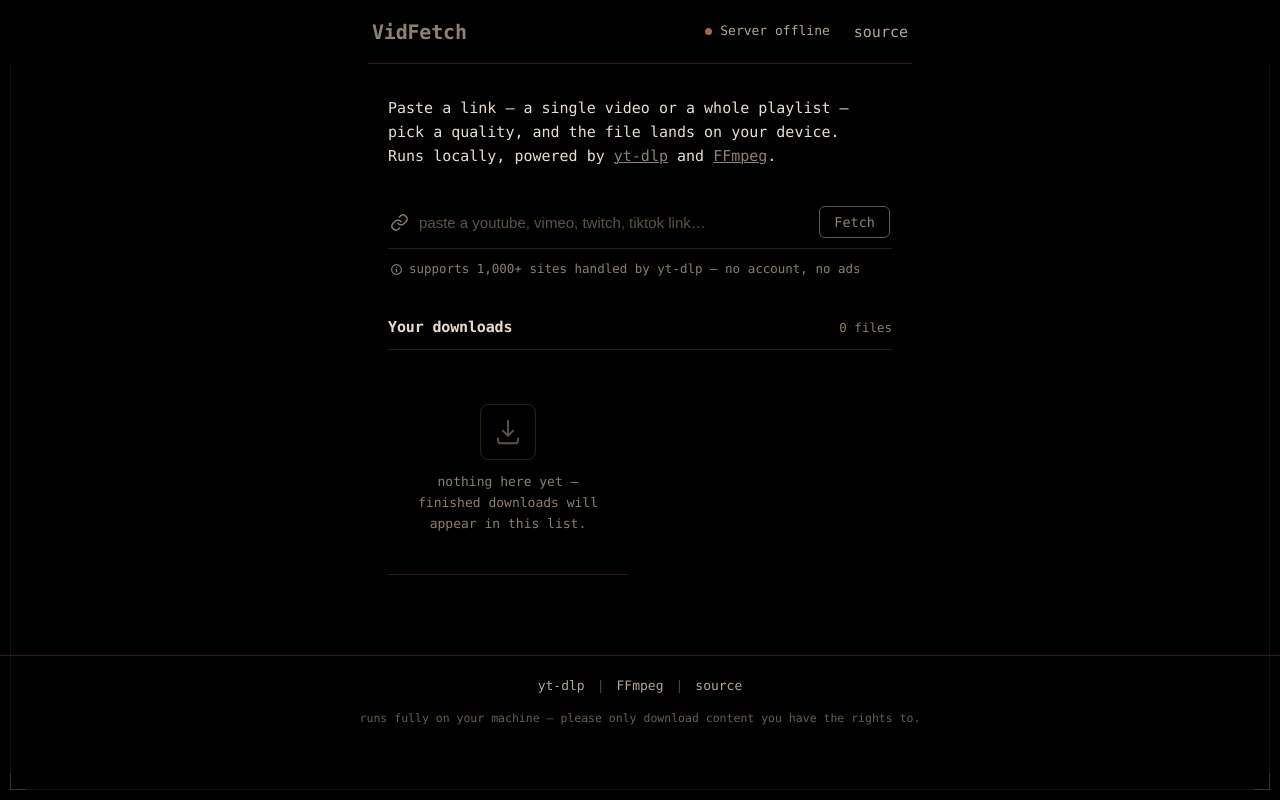
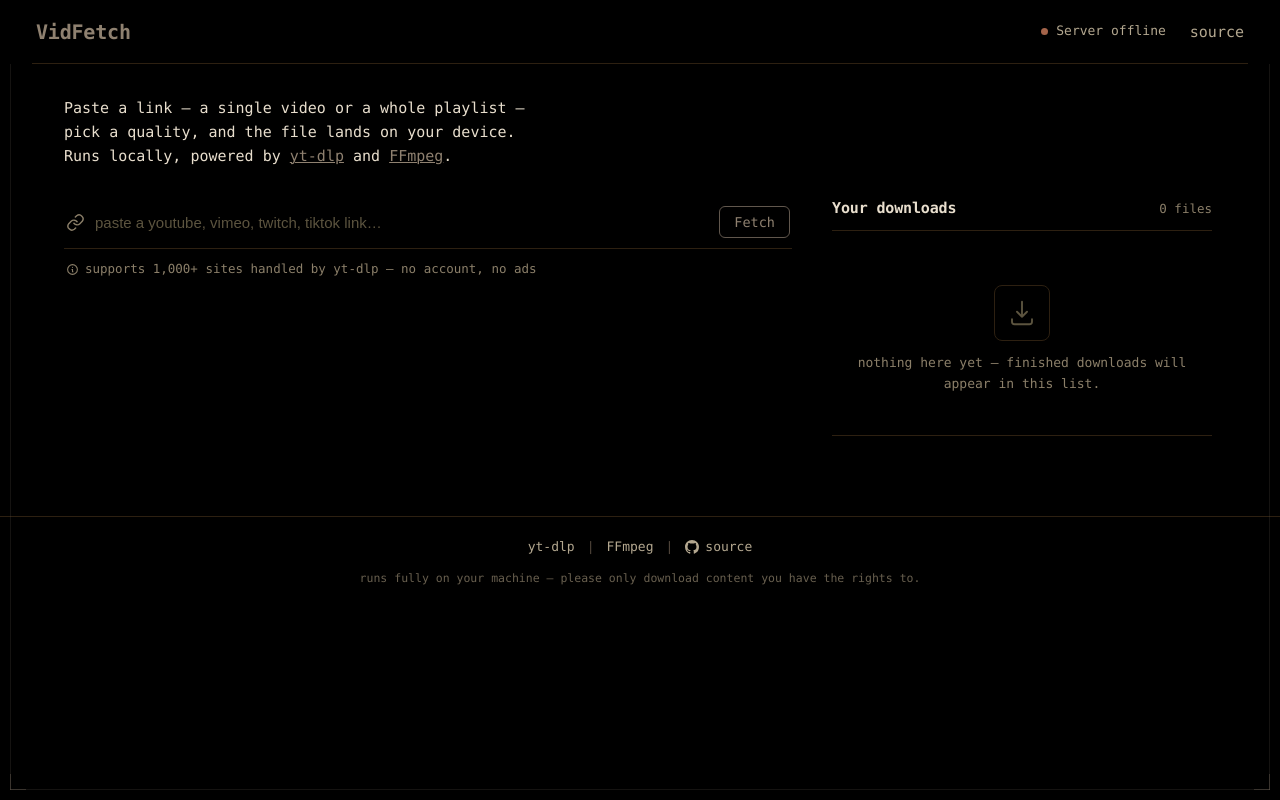
Before and after one commit to formote1/vidfetch, a plain HTML site: page static/index.html in a window 1280 px wide. Drawn offline with Linux system fonts and the light colour scheme; no server answers.

Commit message:
Responsive two-pane desktop layout + GitHub icon in footer
- 1024px+: content widens to 76rem, downloads flow in the main column,
  library becomes a sticky, independently-scrolling right sidebar
- Small screens keep the narrow editorial single column
- Footer 'source' link now carries the GitHub mark icon
- README feature list updated

```diff
--- a/static/index.html
+++ b/static/index.html
@@ -38,8 +38,12 @@
         and <a href="https://ffmpeg.org" target="_blank" rel="noopener">FFmpeg</a>.</p>
     </section>
 
-    <!-- URL input -->
-    <section class="card input-card" id="input-card">
+    <div class="layout">
+
+      <div class="layout__main">
+
+        <!-- URL input -->
+        <section class="card input-card" id="input-card">
       <form id="fetch-form" autocomplete="off">
         <label class="sr-only" for="url">Video URL</label>
         <div class="input-row">
@@ -142,8 +146,12 @@
       </div>
     </section>
 
-    <!-- Downloads library -->
-    <section class="lib" id="lib">
+      </div><!-- /.layout__main -->
+
+      <aside class="layout__side">
+
+        <!-- Downloads library -->
+        <section class="lib" id="lib">
       <div class="lib__head">
         <h3>Your downloads</h3>
         <span class="lib__count" id="lib-count">0 files</span>
@@ -162,6 +170,10 @@
       </div>
     </section>
 
+      </aside><!-- /.layout__side -->
+
+    </div><!-- /.layout -->
+
   </main>
 
   <!-- Footer: links separated by pipes -->
@@ -171,7 +183,10 @@
       <span class="footer__sep">|</span>
       <a href="https://ffmpeg.org" target="_blank" rel="noopener">FFmpeg</a>
       <span class="footer__sep">|</span>
-      <a href="https://github.com/formote1/vidfetch" target="_blank" rel="noopener">source</a>
+      <a class="footer__gh" href="https://github.com/formote1/vidfetch" target="_blank" rel="noopener" aria-label="VidFetch source on GitHub">
+        <svg viewBox="0 0 16 16" width="14" height="14" fill="currentColor" aria-hidden="true"><path d="M8 0C3.58 0 0 3.58 0 8c0 3.54 2.29 6.53 5.47 7.59.4.07.55-.17.55-.38 0-.19-.01-.82-.01-1.49-2.01.37-2.53-.49-2.69-.94-.09-.23-.48-.94-.82-1.13-.28-.15-.68-.52-.01-.53.63-.01 1.08.58 1.23.82.72 1.21 1.87.87 2.33.66.07-.52.28-.87.51-1.07-1.78-.2-3.64-.89-3.64-3.95 0-.87.31-1.59.82-2.15-.08-.2-.36-1.02.08-2.12 0 0 .67-.21 2.2.82.64-.18 1.32-.27 2-.27s1.36.09 2 .27c1.53-1.04 2.2-.82 2.2-.82.44 1.1.16 1.92.08 2.12.51.56.82 1.27.82 2.15 0 3.07-1.87 3.75-3.65 3.95.29.25.54.73.54 1.48 0 1.07-.01 1.93-.01 2.2 0 .21.15.46.55.38A8.01 8.01 0 0 0 16 8c0-4.42-3.58-8-8-8z"/></svg>
+        <span>source</span>
+      </a>
     </div>
     <p class="footer__legal">runs fully on your machine — please only download content you have the rights to.</p>
   </footer>
--- a/static/style.css
+++ b/static/style.css
@@ -139,6 +139,31 @@ button { font-family: inherit; }
 }
 .intro p { margin: 0 0 12px; }
 .intro a { color: var(--brand-hi); }
+
+/* ---------- layout (narrow column -> two-pane desktop) ---------- */
+.layout { display: flex; flex-direction: column; }
+.layout__main, .layout__side { min-width: 0; }
+
+@media (min-width: 1024px) {
+  :root { --content: 76rem; }
+  .shell { padding: 96px 32px 80px; }
+  .layout {
+    display: grid;
+    grid-template-columns: minmax(0, 1fr) minmax(0, 24rem);
+    gap: 40px;
+    align-items: start;
+  }
+  .layout__side {
+    position: sticky;
+    top: 88px;
+    max-height: calc(100vh - 112px);
+    overflow-y: auto;
+    scrollbar-color: var(--border-strong) transparent;
+    padding-right: 4px;
+  }
+  .layout__side .lib { margin-top: 0; }
+  .layout__side .lib__grid { grid-template-columns: 1fr; gap: 0; }
+}
 
 /* ---------- input ---------- */
 .input-card { margin-bottom: 16px; }
@@ -515,8 +540,9 @@ button { font-family: inherit; }
   gap: 4px 12px;
   margin: 0 0 12px;
 }
-.footer__links a { color: var(--text-dim); text-decoration: none; }
+.footer__links a { color: var(--text-dim); text-decoration: none; display: inline-flex; align-items: center; gap: 6px; }
 .footer__links a:hover { color: var(--brand-hi); }
+.footer__gh { font-size: 13px; }
 .footer__sep { color: var(--border-strong); user-select: none; }
 .footer__legal { font-size: 11.5px; opacity: .75; }
 
```
Also changed, not shown: 2 other files.
